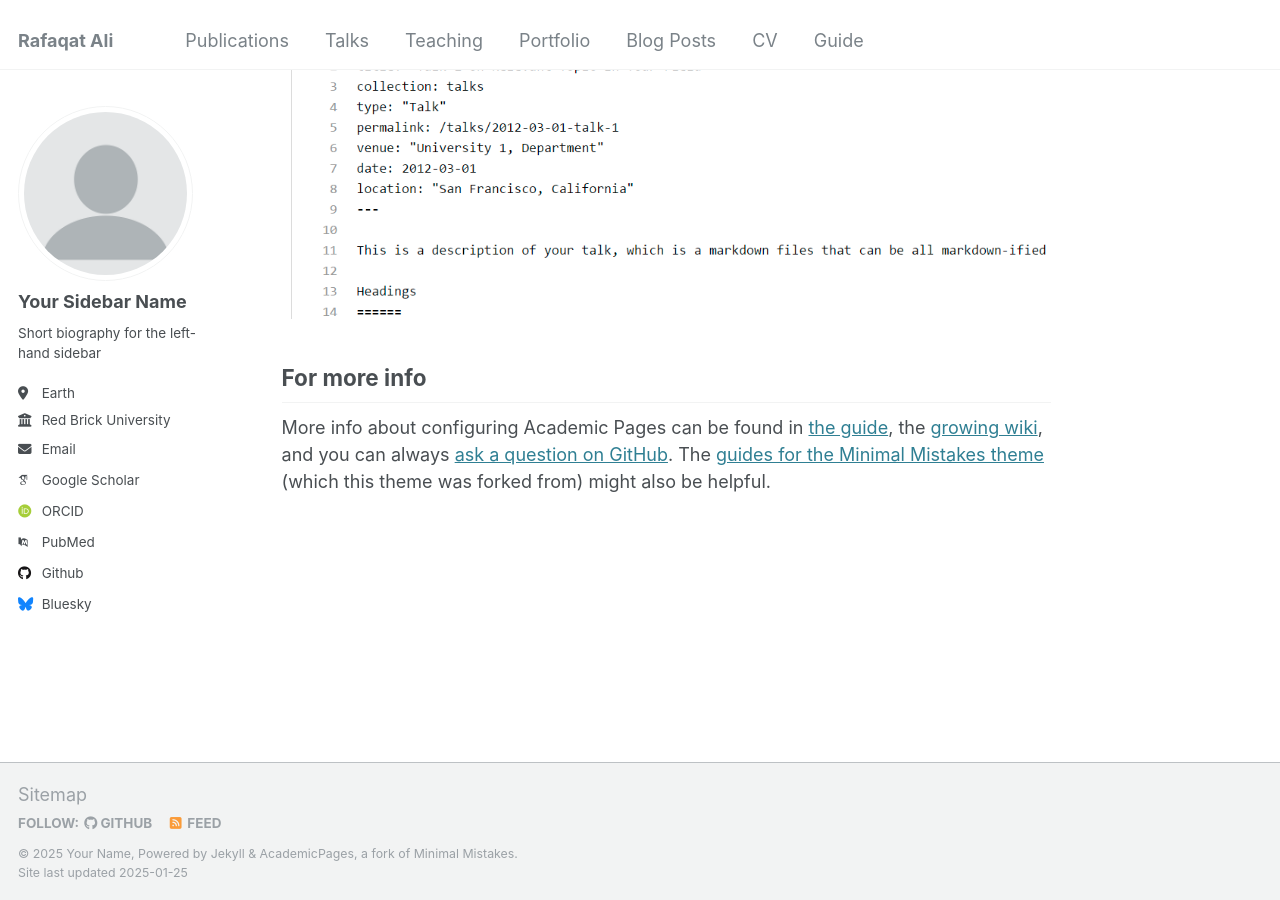
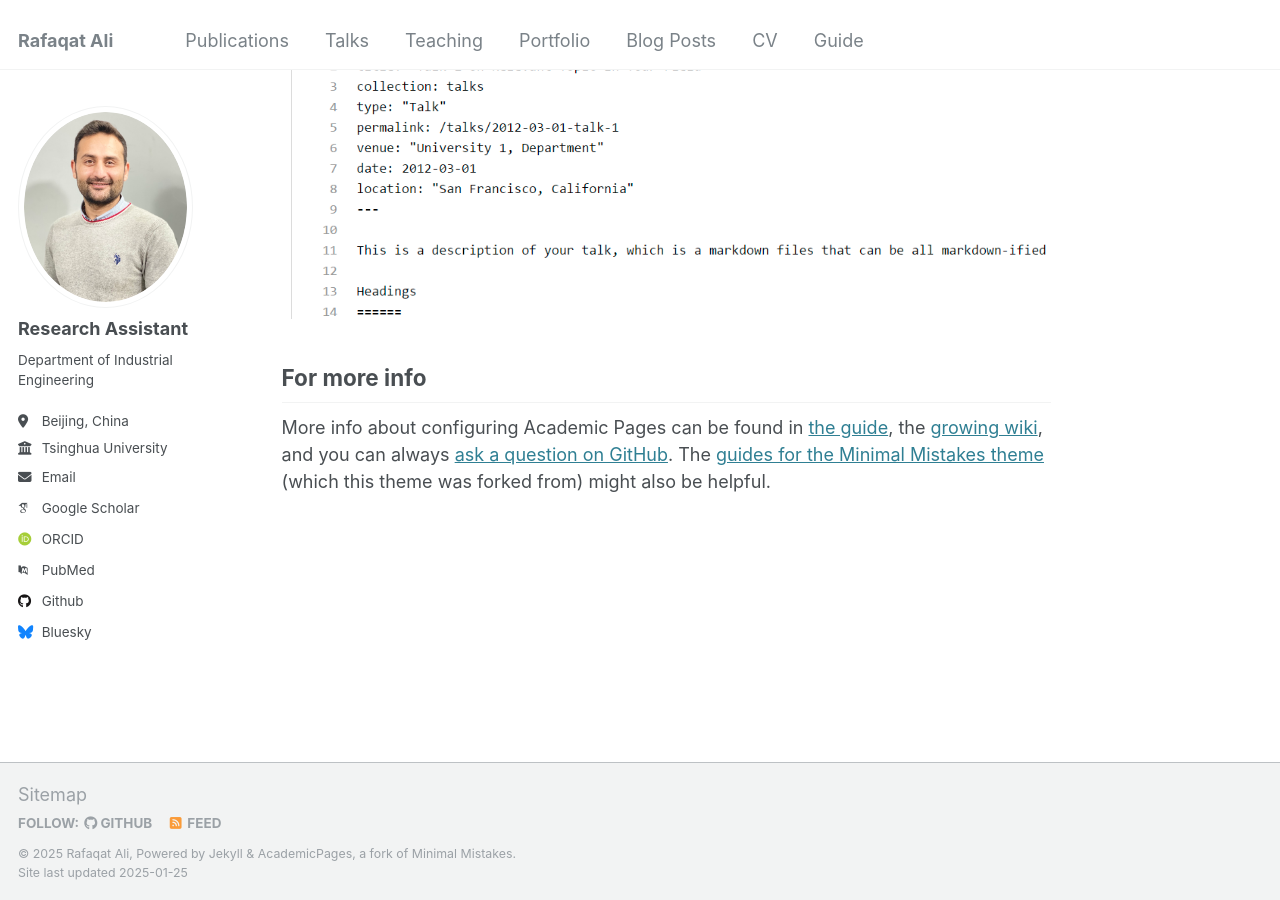
Before and after one commit to ralikk/ralikk.github.io, a Jekyll site: the page built from _pages/about.md, in a window 1280 px wide and 900 px high, scrolled down 2643 px. Built offline with Jekyll 4.4.1, drawn with Linux system fonts in a browser that asks for light colours; some web fonts are replaced.

Commit message:
Update _config.yml

```diff
--- a/_config.yml
+++ b/_config.yml
@@ -10,7 +10,7 @@
 locale                   : "en-US"
 title                    : "Rafaqat Ali"
 title_separator          : "-"
-name                     : &name "Your Name"
+name                     : &name "Rafaqat Ali"
 description              : &description "personal description"
 url                      : https://academicpages.github.io # the base hostname & protocol for your site e.g. "https://[your GitHub username].github.io"
 baseurl                  : "" # the subpath of your site, e.g. "/blog"
@@ -21,14 +21,14 @@ repository               : "academicpages/academicpages.github.io"
 #               Additional customization can be done by editing /_includes/author-profile.html
 author:
   # Biographic information
-  avatar           : "profile.png"
-  name             : "Your Sidebar Name"
+  avatar           : "profile.jpg"
+  name             : "Research Assistant"
   pronouns         : # example: "she/her"
-  bio              : "Short biography for the left-hand sidebar"
-  location         : "Earth"
-  employer         : "Red Brick University"
+  bio              : "Department of Industrial Engineering"
+  location         : "Beijing, China"
+  employer         : "Tsinghua University"
   uri              : # URL
-  email            : "none@example.org"
+  email            : "laf16@mails.tsinghua.edu.cn"
 
   # Academic websites
   arxiv            : # URL - Update with the correct link to your profile
```
